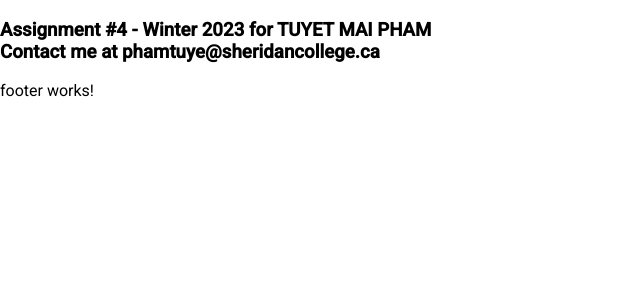
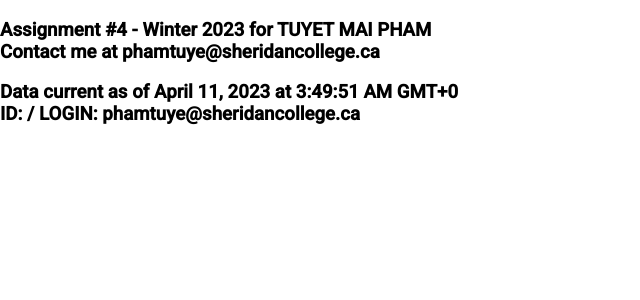
Before and after one commit to maimengmeo/Angular-JSON-Tables, an Angular app: page / in a window 1280 px wide. Shown: the top 300 px of the page, without its empty margins (0-640 px from the left). Built offline with nearby package versions, Linux system fonts and the light colour scheme.

Commit message:
footer content from sharing data is added

```diff
--- a/src/app/app.component.html
+++ b/src/app/app.component.html
@@ -1,4 +1,4 @@
 <link rel="stylesheet" href="https://fonts.googleapis.com/css2?family=Material+Symbols+Sharp:opsz,wght,FILL,GRAD@20..48,100..700,0..1,-50..200" />
 
 <app-header [student]="bio"></app-header>
-<app-footer></app-footer>
+<app-footer [student]="bio"></app-footer>
--- a/src/app/footer/footer.component.html
+++ b/src/app/footer/footer.component.html
@@ -1 +1,4 @@
-<p>footer works!</p>
+<h3>
+    Data current as of {{date | date: 'long'}} <br>
+    ID: {{student.ID}}/ LOGIN: {{student.SheridanEmail}}
+</h3>
--- a/src/app/footer/footer.component.ts
+++ b/src/app/footer/footer.component.ts
@@ -1,4 +1,5 @@
-import { Component } from '@angular/core';
+import { Component, Input } from '@angular/core';
+import {Bio} from '../interface/interfaces';
 
 @Component({
   selector: 'app-footer',
@@ -6,5 +7,6 @@
   styleUrls: ['./footer.component.css']
 })
 export class FooterComponent {
-
+  @Input() student!: Bio;
+  date = new Date();
 }
```
